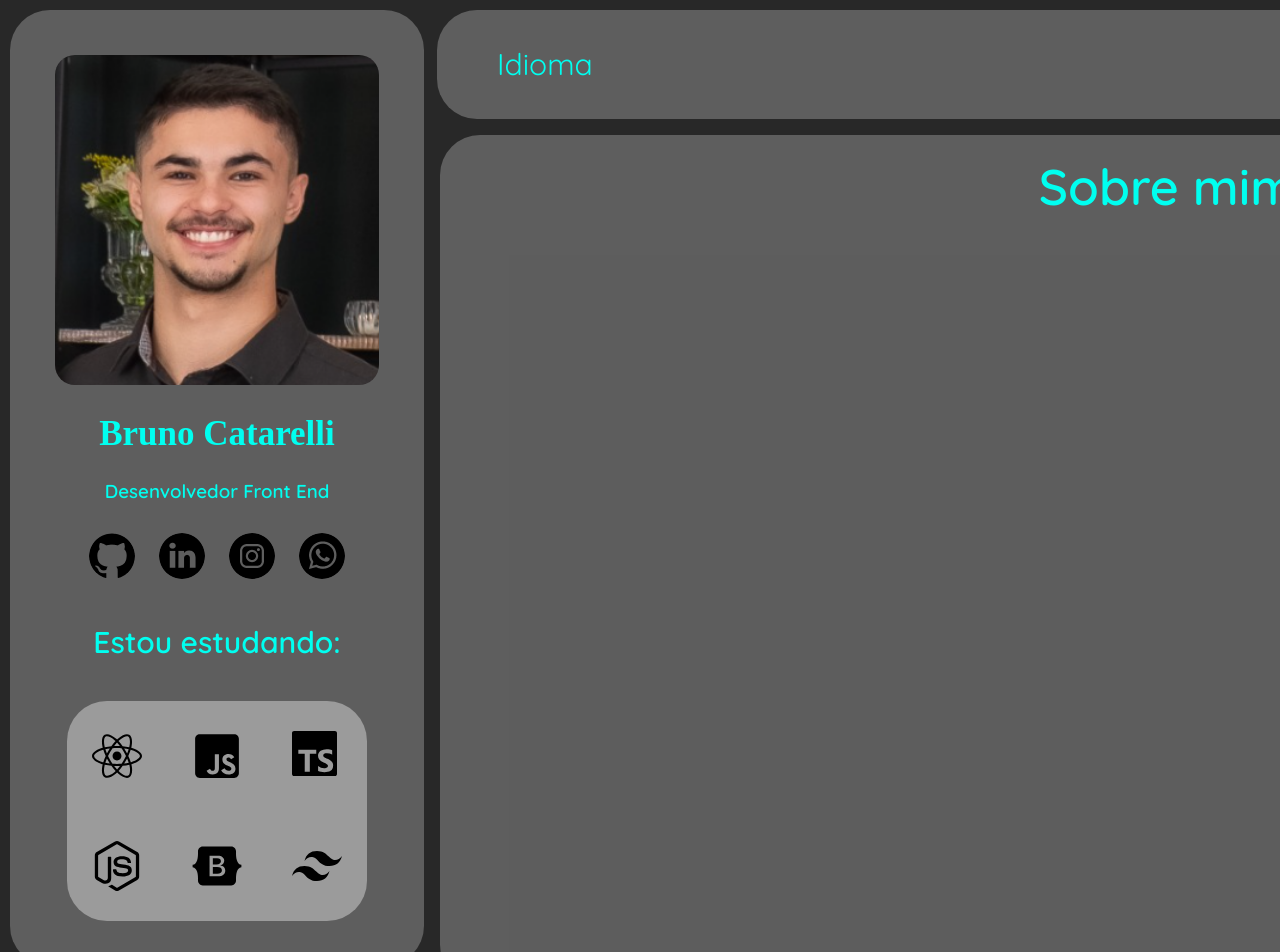
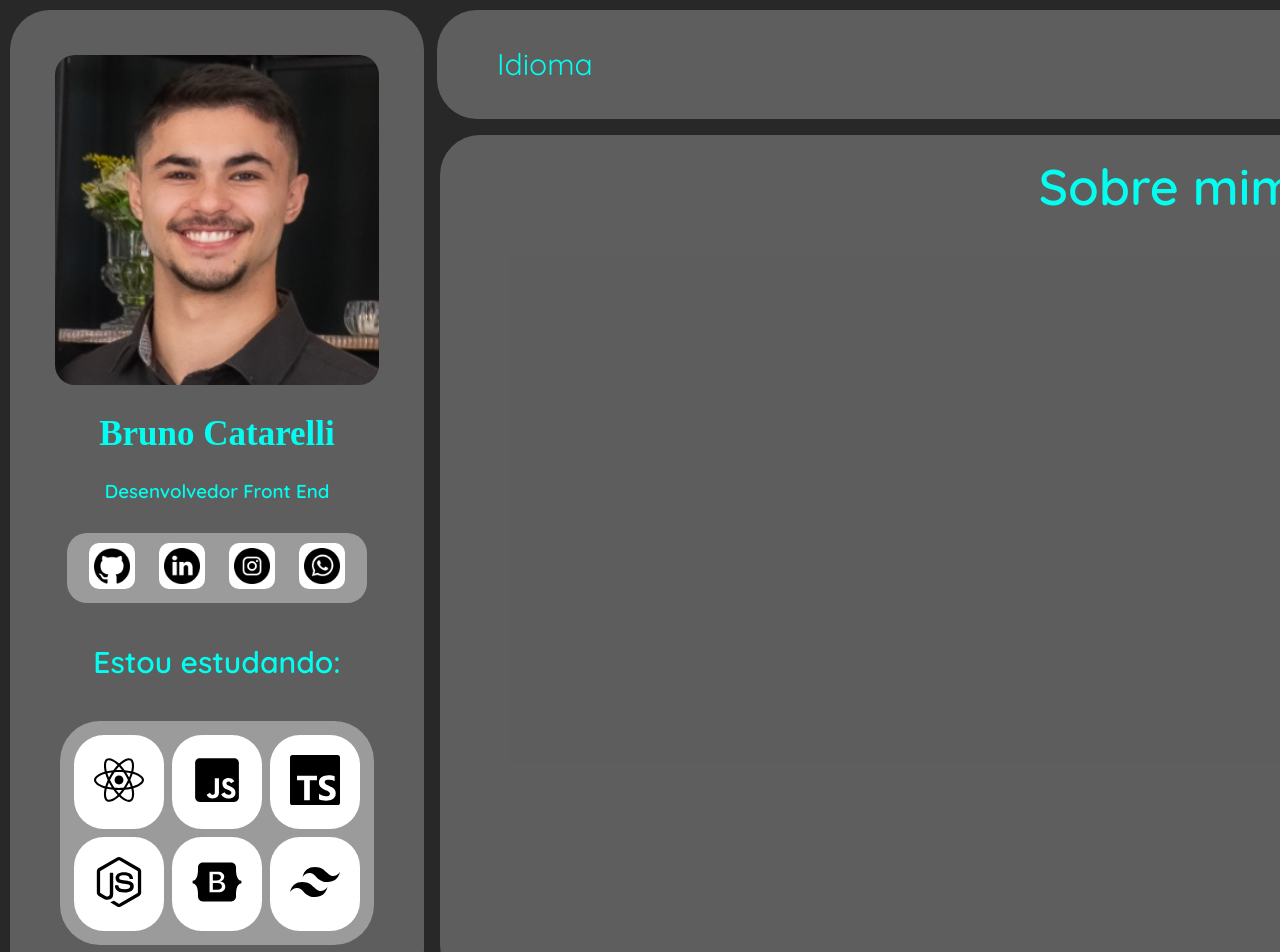
Before and after one commit to BrunoCantarelli/portifolio-react, a React (Vite) app: page / in a window 1280 px wide. Shown: the top 952 px of the page. Built offline with nearby package versions, Linux system fonts and the light colour scheme; a web font is replaced by a local one.

Commit message:
att profile 11/11/2023

```diff
--- a/src/components/Icons-Profile/Icons.css
+++ b/src/components/Icons-Profile/Icons.css
@@ -2,11 +2,16 @@
     list-style: none;
     display: flex;
     margin-top: 30px;
+    background-color: rgba(255, 255, 255, 0.377);
+    border-radius: 20px;
+    padding: 10px;
 }
 
 .icon{
+    background-color: #fff;
+    padding: 5px;
     border: none;
-    border-radius: 70px;
+    border-radius: 10px;
     margin: 0 12px;
     height: 46px;
     transition: transform 0.5s;
--- a/src/components/Learning/Learning.css
+++ b/src/components/Learning/Learning.css
@@ -1,20 +1,21 @@
-.container-learning{
+.container-learning {
   display: flex;
   flex-direction: column;
   justify-content: center;
   align-items: center;
 }
 
-.learning-title{
+.learning-title {
   font-size: 30px;
-    font-family: 'Quicksand', sans-serif;
+  font-family: "Quicksand", sans-serif;
   margin-top: 40px;
   color: #00fff0;
 }
 
-.container-icons-learning{
+.container-icons-learning {
   display: grid;
   margin-top: 40px;
+  padding: 10px;
   grid-template-columns: repeat(3, 1fr);
   background-color: rgba(255, 255, 255, 0.377);
   border-radius: 40px;
@@ -24,6 +25,9 @@
   margin: 30px 25px;
 }
 
-FaReact{
-    background-color: red;
+.icon-learning {
+  padding: 20px;
+  margin: 4px;
+  background-color: rgb(255, 255, 255);
+  border-radius: 30px;
 }
--- a/src/components/Learning/Learning.jsx
+++ b/src/components/Learning/Learning.jsx
@@ -7,12 +7,24 @@ function Learning() {
     <div className="container-learning">
       <h3 className="learning-title">Estou estudando:</h3>
       <div className="container-icons-learning">
-        <FaReact size={50}/>
-        <FaJsSquare size={50} />
-        <SiTypescript size={45} />
-        <SiNodedotjs size={50} />
-        <FaBootstrap size={50} />
-        <SiTailwindcss size={50} />
+        <div className="icon-learning">
+          <FaReact size={50} />
+        </div>
+        <div className="icon-learning">
+          <FaJsSquare size={50} />
+        </div>
+        <div className="icon-learning">
+          <SiTypescript size={50} />
+        </div>
+        <div className="icon-learning">
+          <SiNodedotjs size={50} />
+        </div>
+        <div className="icon-learning">
+          <FaBootstrap size={50} />
+        </div>
+        <div className="icon-learning">
+          <SiTailwindcss size={50} />
+        </div>
       </div>
     </div>
   );
```
Lines whose indentation alone changed are shown as unchanged.
